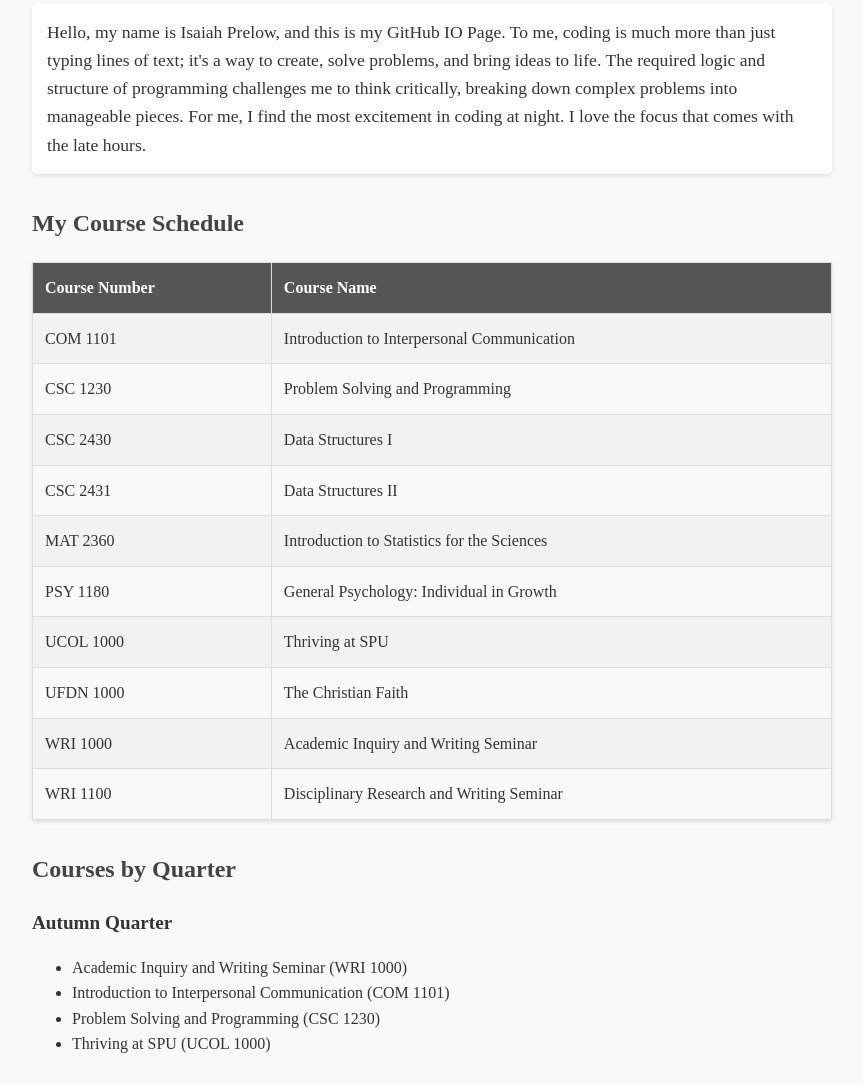
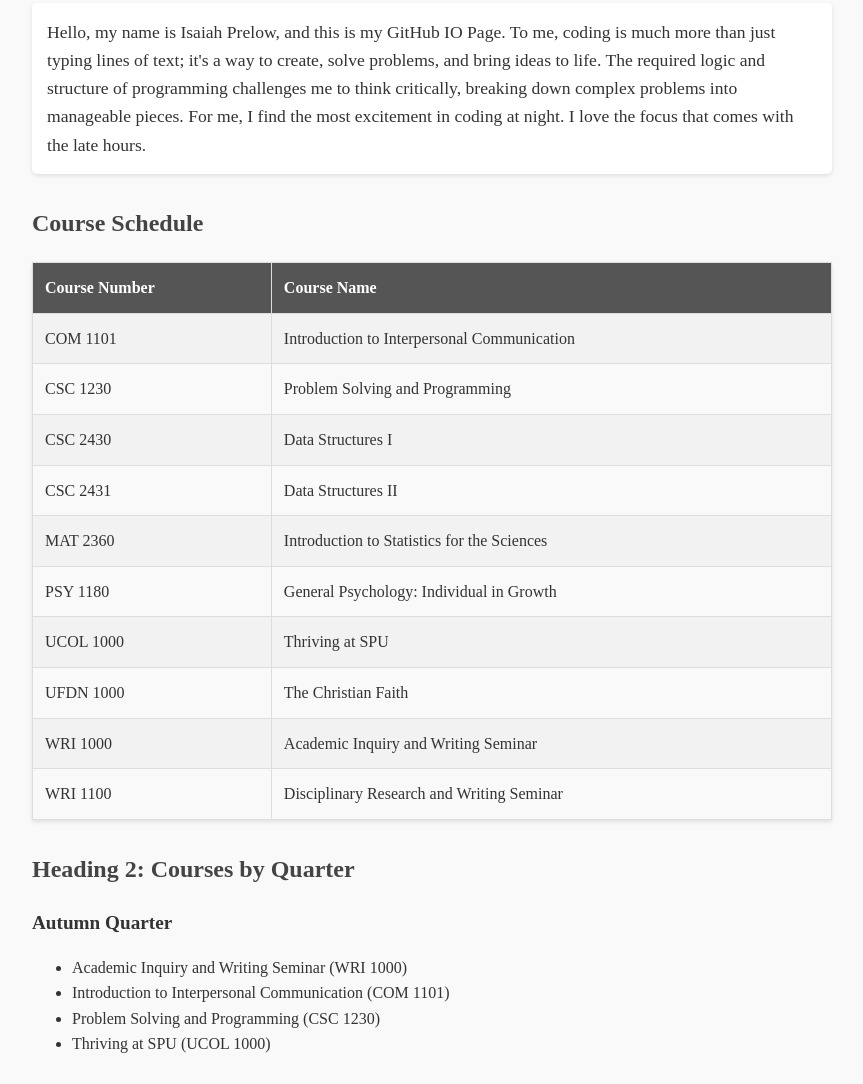
Before and after one commit to IsaiahPrelow05/GitHub-IO-Page, a plain HTML site: page index.html in a window 1280 px wide. Shown: the part 123-1207 px from the top of the page, without its empty margins (208-1071 px from the left). Drawn offline with Linux system fonts and the light colour scheme.

Commit message:
index.html

```diff
--- a/index.html
+++ b/index.html
@@ -67,7 +67,7 @@
     <h1>Heading 1: Introduction</h1>
     <p>Hello, my name is Isaiah Prelow, and this is my GitHub IO Page. To me, coding is much more than just typing lines of text; it's a way to create, solve problems, and bring ideas to life. The required logic and structure of programming challenges me to think critically, breaking down complex problems into manageable pieces. For me, I find the most excitement in coding at night. I love the focus that comes with the late hours.</p>
 
-    <h2>My Course Schedule</h2>
+    <h2>Course Schedule</h2>
     <table>
         <tr>
             <th>Course Number</th>
@@ -115,7 +115,7 @@
         </tr>
     </table>
 
-    <h2>Courses by Quarter</h2>
+    <h2>Heading 2: Courses by Quarter</h2>
 
     <div class="quarter-section">
         <div class="quarter-title">Autumn Quarter</div>
```
